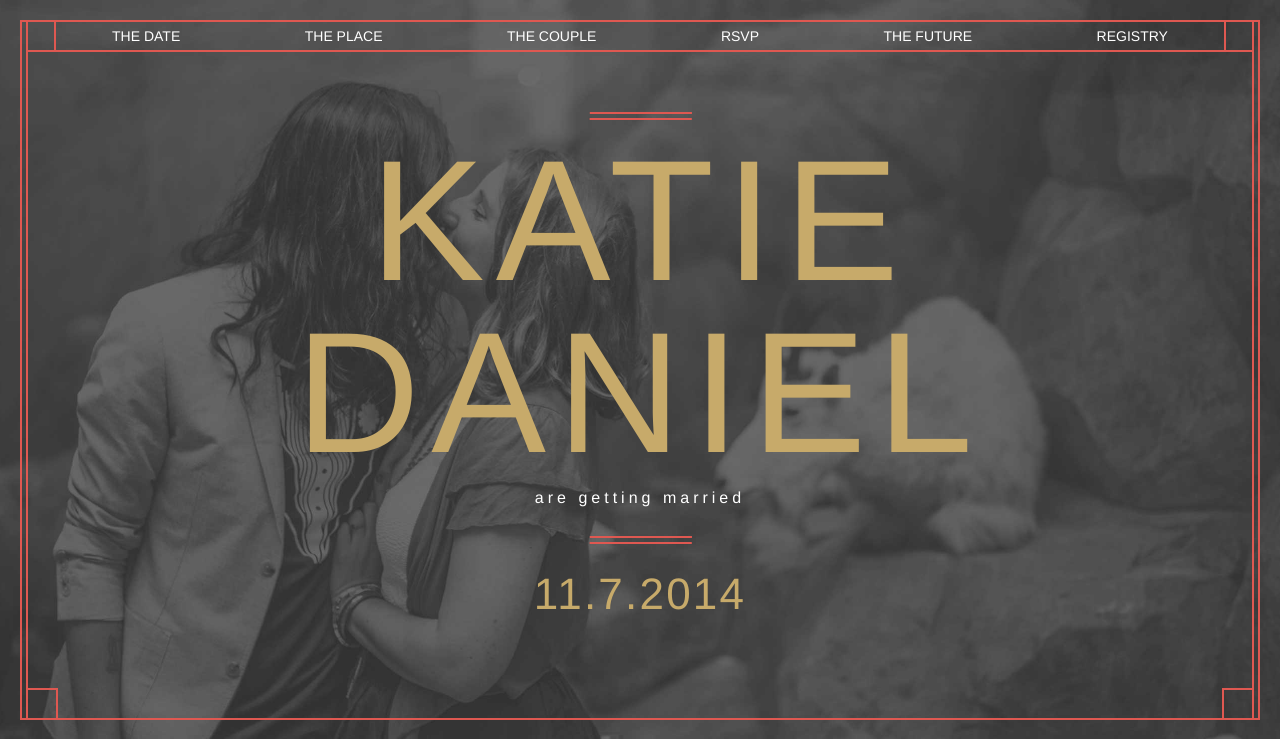
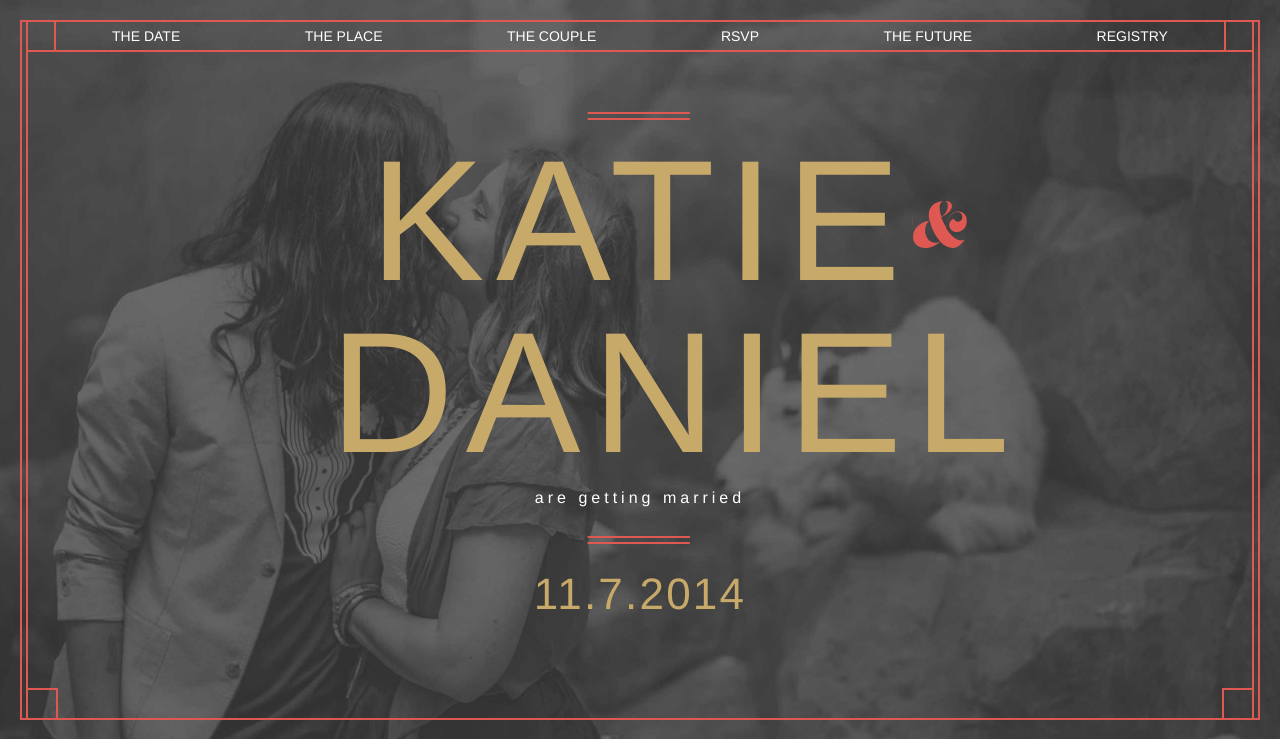
Before and after one commit to danwleu/wedding, a PHP site: page / in a window 1280 px wide. Shown: the top 739 px of the page. Run offline with PHP 8.4, Linux system fonts and the light colour scheme; some web fonts are replaced.

Commit message:
Header center fix / Ampersand svg

```diff
--- a/assets/css/application.css
+++ b/assets/css/application.css
@@ -89,7 +89,7 @@ h1 {
   font-size: 10.75rem;
   color: #c7aa6a;
   font-family: "Knockout 26 A", "Knockout 26 B", Helvetica, arial, sans-serif;
-  letter-spacing: 0.065em;
+  letter-spacing: 0.068em;
   text-transform: uppercase;
 }
 
@@ -524,6 +524,7 @@ button.btn {
 .hero .title {
   position: relative;
   margin-bottom: 8px;
+  padding-left: 71px;
 }
 .hero .title:before, .hero .title:after {
   content: "";
@@ -531,7 +532,7 @@ button.btn {
   left: 50%;
   width: 100px;
   height: 2px;
-  margin-left: -50px;
+  margin-left: -52px;
   background: #df5851;
 }
 .hero .title:before {
@@ -541,6 +542,14 @@ button.btn {
 .hero .title:after {
   top: -16px;
   border-left: 2px solid #df5851;
+}
+.hero .title .ampersand {
+  display: inline-block;
+  vertical-align: 32px;
+  width: 54px;
+  height: 47px;
+  margin: 0 15px 0 0;
+  background: url('/assets/images/ampersand.svg?1413304294');
 }
 
 .hero .tag {
@@ -567,7 +576,7 @@ button.btn {
   left: 50%;
   width: 100px;
   height: 2px;
-  margin-left: -50px;
+  margin-left: -52px;
   background: #df5851;
 }
 .hero .wed-date:before {
--- a/assets/sass/base/_images.scss
+++ b/assets/sass/base/_images.scss
@@ -1,10 +1,9 @@
+
+$ampersand: image-url("ampersand.svg");
 
 $bg-header: image-url("bg-header.jpg");
-
 $bg-date: image-url("bg-date.jpg");
-
 $bg-rsvp: image-url("bg-rsvp.png");
-
 $bg-party: image-url("bg-party.png");
 
 $bg-map: image-url("bg-map.png");
--- a/assets/sass/base/_typography.scss
+++ b/assets/sass/base/_typography.scss
@@ -24,7 +24,7 @@ h1 {
   @include font-size(172px);
   color: $gold;
   font-family: $knock-26;
-  letter-spacing: 0.065em;
+  letter-spacing: 0.068em;
   text-transform: uppercase;
 }
 
--- a/assets/sass/sections/_header.scss
+++ b/assets/sass/sections/_header.scss
@@ -58,6 +58,7 @@
 .hero .title {
   position: relative;
   margin-bottom: 8px;
+  padding-left: 71px;
 
   &:before, &:after {
     content: "";
@@ -65,7 +66,7 @@
     left: 50%;
     width: 100px;
     height: 2px;
-    margin-left: -50px;
+    margin-left: -52px;
     background: $red;
   }
 
@@ -77,6 +78,15 @@
   &:after {
     top: -16px;
     border-left: 2px solid $red;
+  }
+
+  .ampersand {
+    display: inline-block;
+    vertical-align: 32px;
+    width: 54px;
+    height: 47px;
+    margin: 0 15px 0 0;
+    background: $ampersand;
   }
 }
 
@@ -102,7 +112,7 @@
     left: 50%;
     width: 100px;
     height: 2px;
-    margin-left: -50px;
+    margin-left: -52px;
     background: $red;
   }
 
--- a/views/header.php
+++ b/views/header.php
@@ -25,7 +25,7 @@
       </nav>
 
       <div class="hero">
-        <h1 class="title">Katie Daniel</h1>
+        <h1 class="title">Katie<span class="ampersand"></span>Daniel</h1>
         <p class="tag">are getting married</p>
         <p class="wed-date">11.7.2014</p>
       </div>
```
Also changed, not shown: assets/images/ampersand.svg (added).
